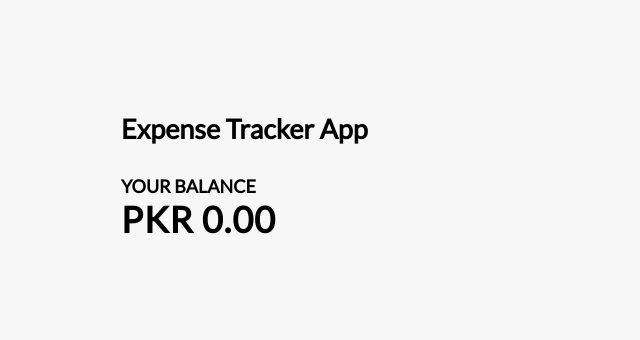
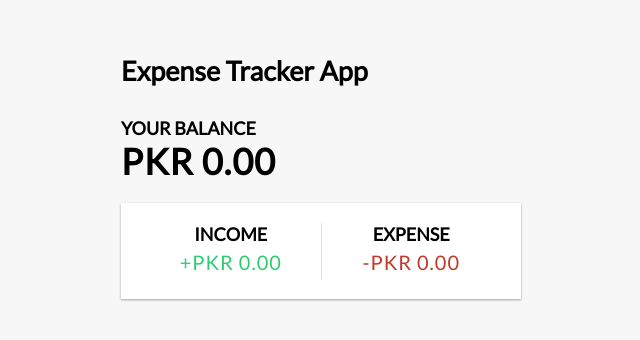
Before and after one commit to anisulislam10/vue-expense-tracker-app, a Vue app: page / in a window 1280 px wide. Shown: the part 220-560 px from the top of the page, without its empty margins (319-959 px from the left). Built offline with nearby package versions, Linux system fonts and the light colour scheme.

Commit message:
called component into app.vue

```diff
--- a/src/App.vue
+++ b/src/App.vue
@@ -2,17 +2,21 @@
   <Header/>
   <div class="container">
     <Balance/>
+    <IncomeExpenses/>
 
   </div>
   </template>
 <script>
 import Header from './components/Header.vue'
 import Balance from './components/Balance.vue'
+import IncomeExpenses from './components/IncomeExpenses.vue'
+
 
 export default{
   components:{
     Header,
     Balance,
+    IncomeExpenses,
   }
 }
 </script>
```
